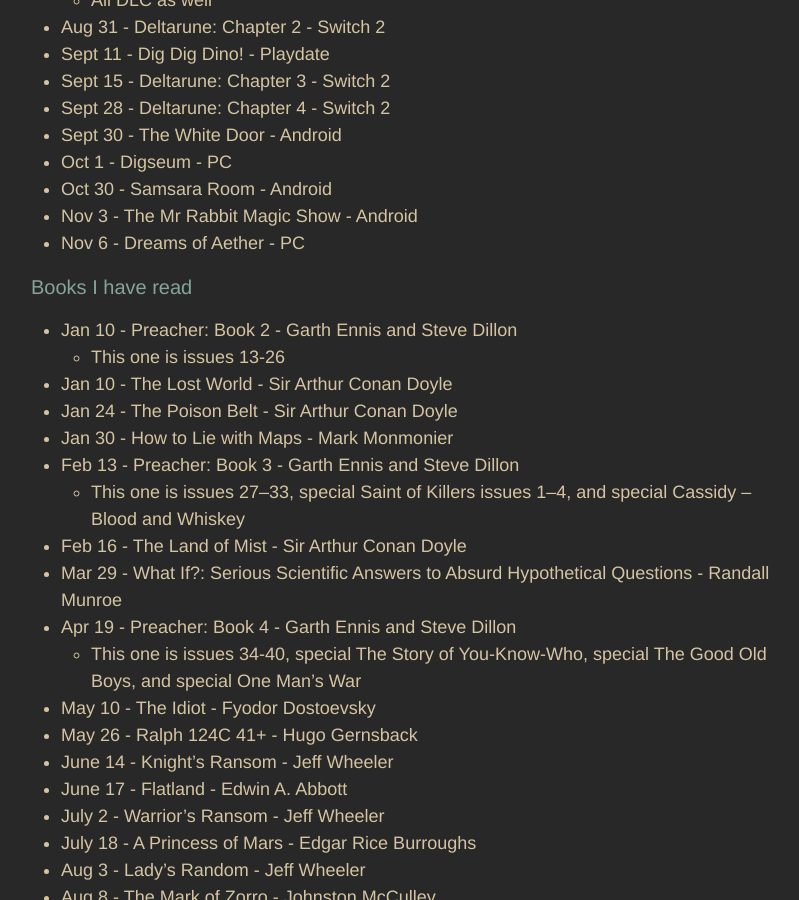
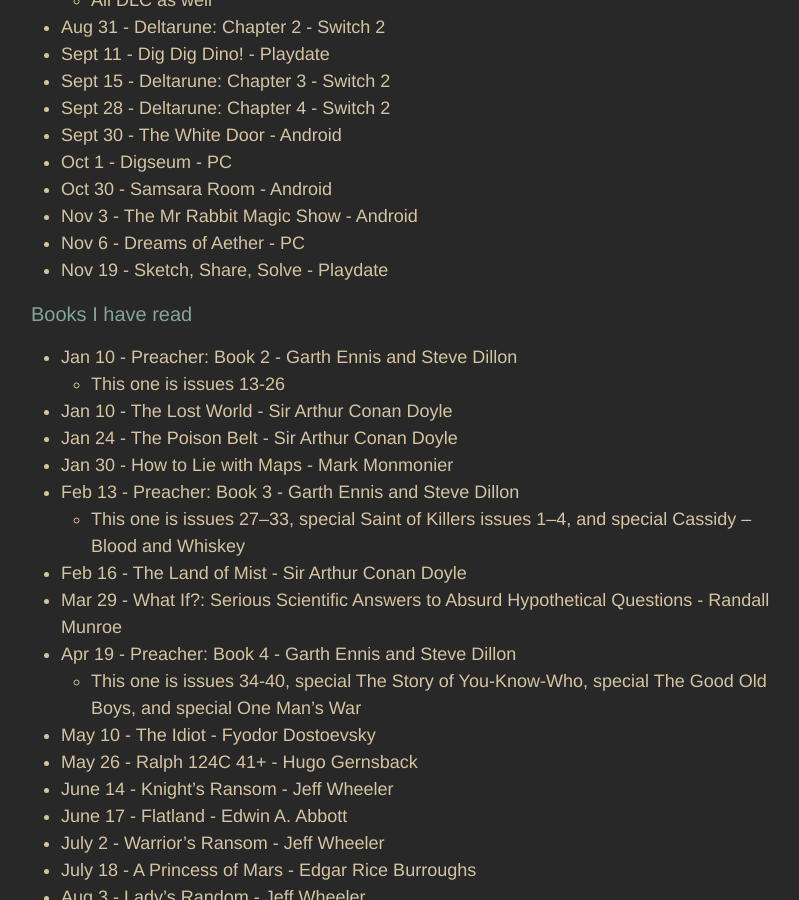
Before and after one commit to adkinsrs/sadkins_site, a Jekyll site: the page built from misc.md, in a window 1280 px wide and 900 px high, scrolled down 1193 px. Shown: the whole window, without its empty margins (239-1038 px from the left). Built offline with Jekyll 4.4.1, drawn with Linux system fonts in a browser that asks for light colours.

Commit message:
beat a game

```diff
--- a/misc.md
+++ b/misc.md
@@ -51,6 +51,7 @@
 * Oct 30 - Samsara Room - Android
 * Nov 3 - The Mr Rabbit Magic Show - Android
 * Nov 6 - Dreams of Aether - PC
+* Nov 19 - Sketch, Share, Solve - Playdate
 
 ### Books I have read
 
```
